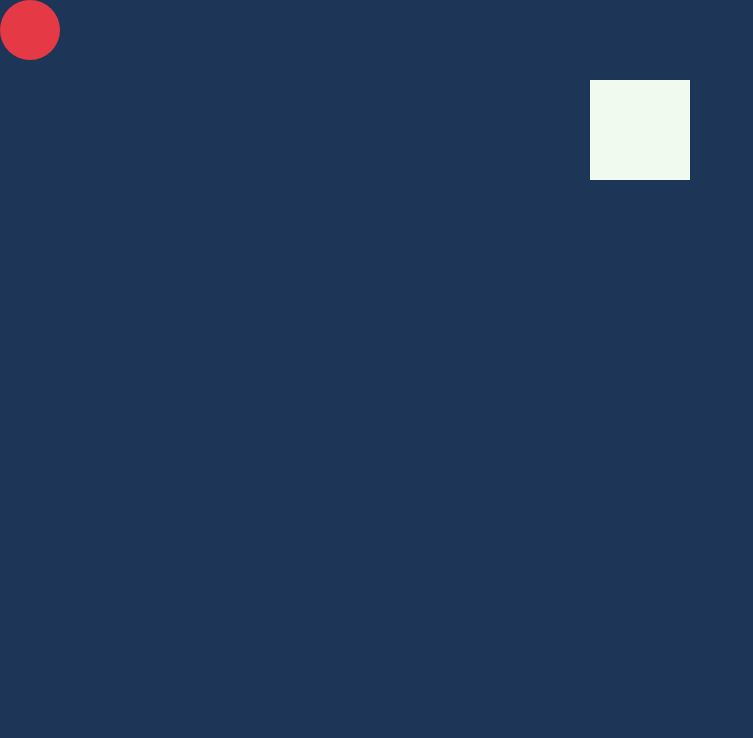
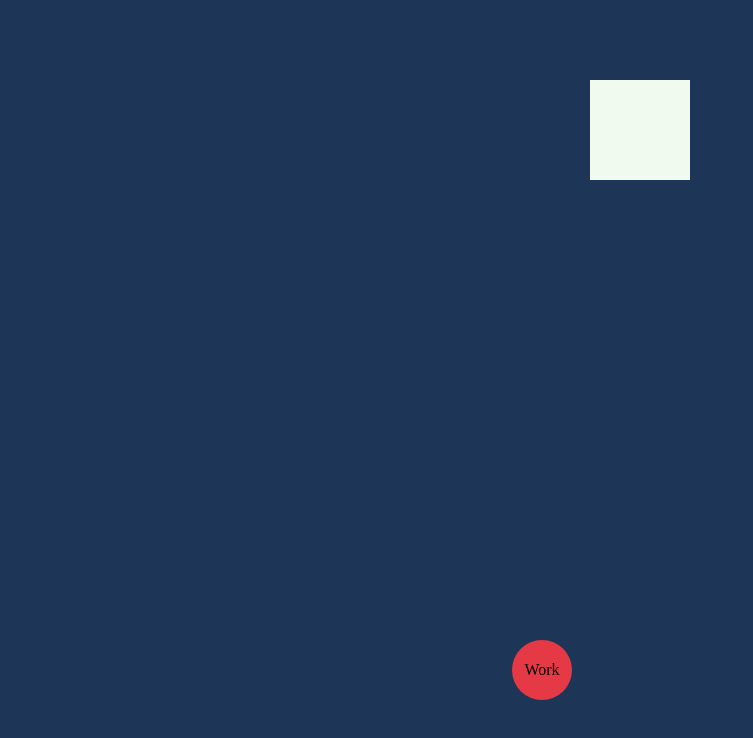
Before and after one commit to rafaelvf/PortfolioII, a Next.js app: page / in a window 1280 px wide. Shown: the top 738 px of the page, without its empty margins (0-753 px from the left). Built offline with nearby package versions, Linux system fonts and the light colour scheme.

Commit message:
positioning

```diff
--- a/components/Basketball.tsx
+++ b/components/Basketball.tsx
@@ -21,8 +21,6 @@ export default function Basketball() {
     let left = hooppos?.left;
     let right = hooppos?.right;
     let bottom = hooppos?.bottom;
-    console.log(top, bottom, left, right, "top,left");
-    console.log(info.point.x, info.point.y, "end");
 
     if (
       //@ts-ignore
@@ -34,19 +32,18 @@ export default function Basketball() {
       //@ts-ignore
       info.point.y < bottom
     ) {
-      console.log("hola");
       setGoal(true);
       handleClick(event);
     } else setGoal(false);
   }
 
-  console.log(goal, "goal");
   return (
     <div>
       <Link href={goal ? "/work" : ""}>
         <div id="hoop" className={styles.hoop}></div>
       </Link>
       <motion.div ref={constraintsRef} className={styles.container}>
+        <div className={styles.position}>
           <motion.div
             id="ball"
             drag
@@ -55,21 +52,11 @@ export default function Basketball() {
             className={styles.ball}
             dragSnapToOrigin={false}
             whileDrag={{ scale: 1.2 }}
-        />
+          >
+            Work
           </motion.div>
-
-      {/* <Link href="/work">
-        <div
-          style={{
-            color: "#000000",
-            position: "absolute",
-            top: "400px",
-            cursor: "pointer",
-          }}
-        >
-          aplastame
         </div>
-      </Link> */}
+      </motion.div>
     </div>
   );
 }
--- a/styles/Basketball.module.scss
+++ b/styles/Basketball.module.scss
@@ -9,8 +9,11 @@
   height: 60px;
   background-color: var(--red);
   border-radius: 50%;
-  position: relative;
+  display: flex;
+  align-items: center;
+  justify-content: center;
   z-index: 2;
+  cursor: pointer;
 }
 .hoop {
   position: absolute;
@@ -23,3 +26,9 @@
   cursor: pointer;
   z-index: 1;
 }
+.position {
+  position: absolute;
+  z-index: 2;
+  top: 80%;
+  left: 40%;
+}
```
Lines whose indentation alone changed are shown as unchanged.
